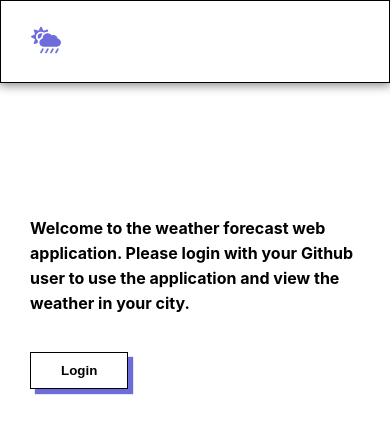
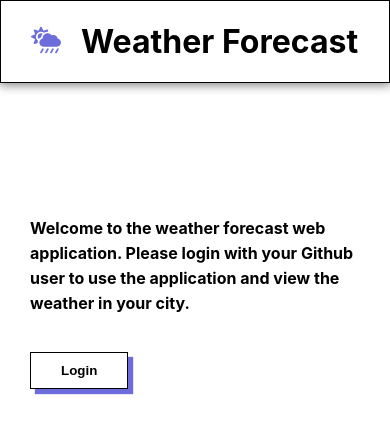
Before and after one commit to Jean123Van/weather-test, a React (Create React App) app: page / in a window 390 px wide. Shown: the top 434 px of the page. Built offline with nearby package versions, Linux system fonts and the light colour scheme; no server answers.

Commit message:
refactored mobile responsiveness of navbar

```diff
--- a/src/components/Navbar/Navbar.css
+++ b/src/components/Navbar/Navbar.css
@@ -19,11 +19,11 @@
 }
 
 @media screen and (max-width: 500px) {
-  .navbar-cntr > h1 {
-    display: none;
-  }
-
   .navbar-cntr {
     height: 83px;
   }
+
+  .hide-title {
+    display: none;
+  }
 }
--- a/src/components/Navbar/Navbar.js
+++ b/src/components/Navbar/Navbar.js
@@ -15,7 +15,7 @@ function Navbar(props) {
       <Link to="/">
         <FaCloudSunRain className="navbar-logo" />
       </Link>
-      <h1>Weather Forecast</h1>
+      <h1 className={isAuthenticated ? "hide-title" : ""}>Weather Forecast</h1>
       <button
         className="button-primary button-logout"
         style={{ display: display }}
```
Also changed, not shown: 2 other files (tests, documents, lock files or other folders).
